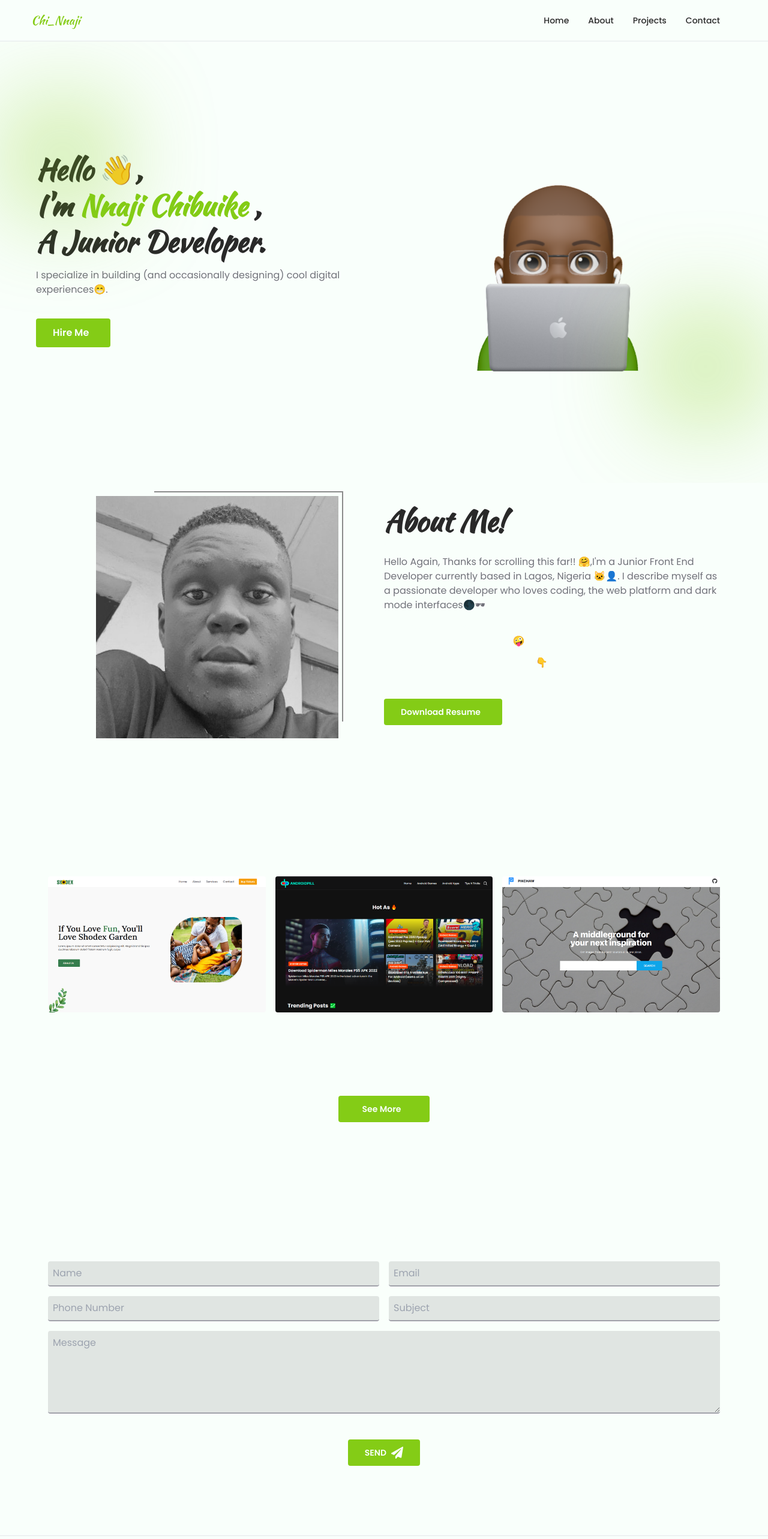
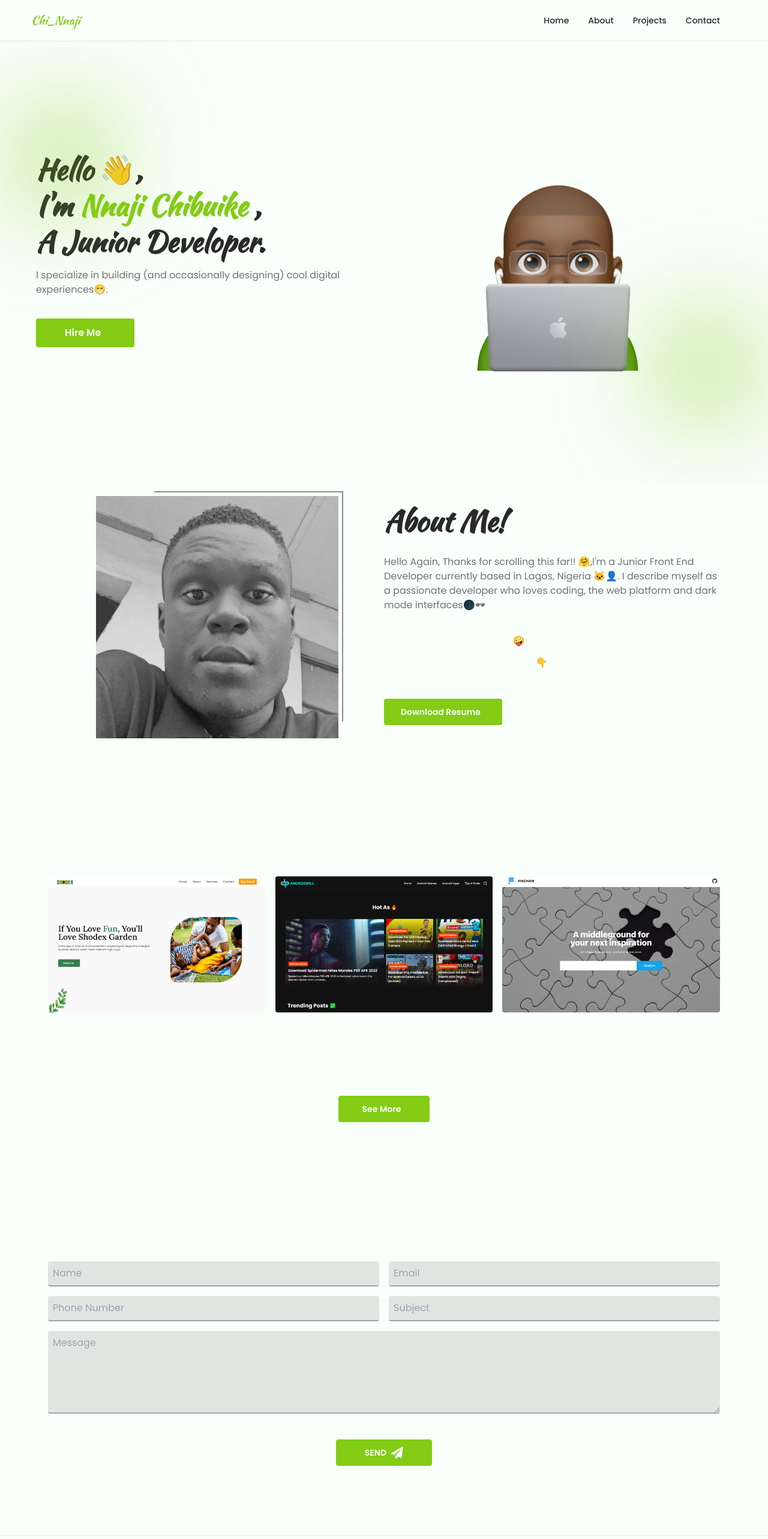
Before and after one commit to chinnaji/chi, a Next.js app: page / in a window 1280 px wide. Shown: the top 2566 px of the page at 60% size. Built offline with nearby package versions, Linux system fonts and the light colour scheme.

Commit message:
update homepage links

```diff
--- a/components/Home/Contact.js
+++ b/components/Home/Contact.js
@@ -125,7 +125,7 @@ function Contact() {
             ></textarea>
           </div>
           <div className="w-full p-2 ">
-            <button className=" mb-12 mt-5 md:w-fit text-center w-full  mx-auto  flex justify-center items-center px-7 text-sm py-3   bg-lime-500 hover:bg-lime-600 cursor-pointer rounded transition duration-100 ease-out hover:ease-in">
+            <button className=" mb-12 mt-5 md:w-fit text-center w-full  mx-auto  flex justify-center items-center px-12 text-sm py-3   bg-lime-500 hover:bg-lime-600 cursor-pointer rounded transition duration-100 ease-out hover:ease-in">
               {isLoading ? (
                 <span className="mr-2 font-semibold">Loading...</span>
               ) : (
--- a/components/Home/Hero.js
+++ b/components/Home/Hero.js
@@ -1,6 +1,5 @@
 import React from "react";
 import Image from "next/image";
-import Link from "next/link";
 import me from "../../images/me.jpg";
 
 function Hero() {
@@ -25,14 +24,15 @@ function Hero() {
               experiences😁.
             </p>
             <div>
-              <Link href="#contact">
-                <a className="w-fit mx-auto lg:mx-0 flex px-7 text-base py-3  my-6 lg:my-9 bg-lime-500 hover:bg-lime-600 cursor-pointer rounded transition duration-100 ease-out hover:ease-in">
-                  <span className="mr-2 font-semibold">Hire Me</span>
-                  {/* <span>
+              <a
+                href="#contact"
+                className="w-fit mx-auto lg:mx-0 flex px-12 text-base py-3  my-6 lg:my-9 bg-lime-500 hover:bg-lime-600 cursor-pointer rounded transition duration-100 ease-out hover:ease-in"
+              >
+                <span className="mr-2 font-semibold">Hire Me</span>
+                {/* <span>
                   <BsArrowRightShort className="text-2xl" />
                 </span> */}
-                </a>
-              </Link>
+              </a>
             </div>
           </div>
         </div>
```
